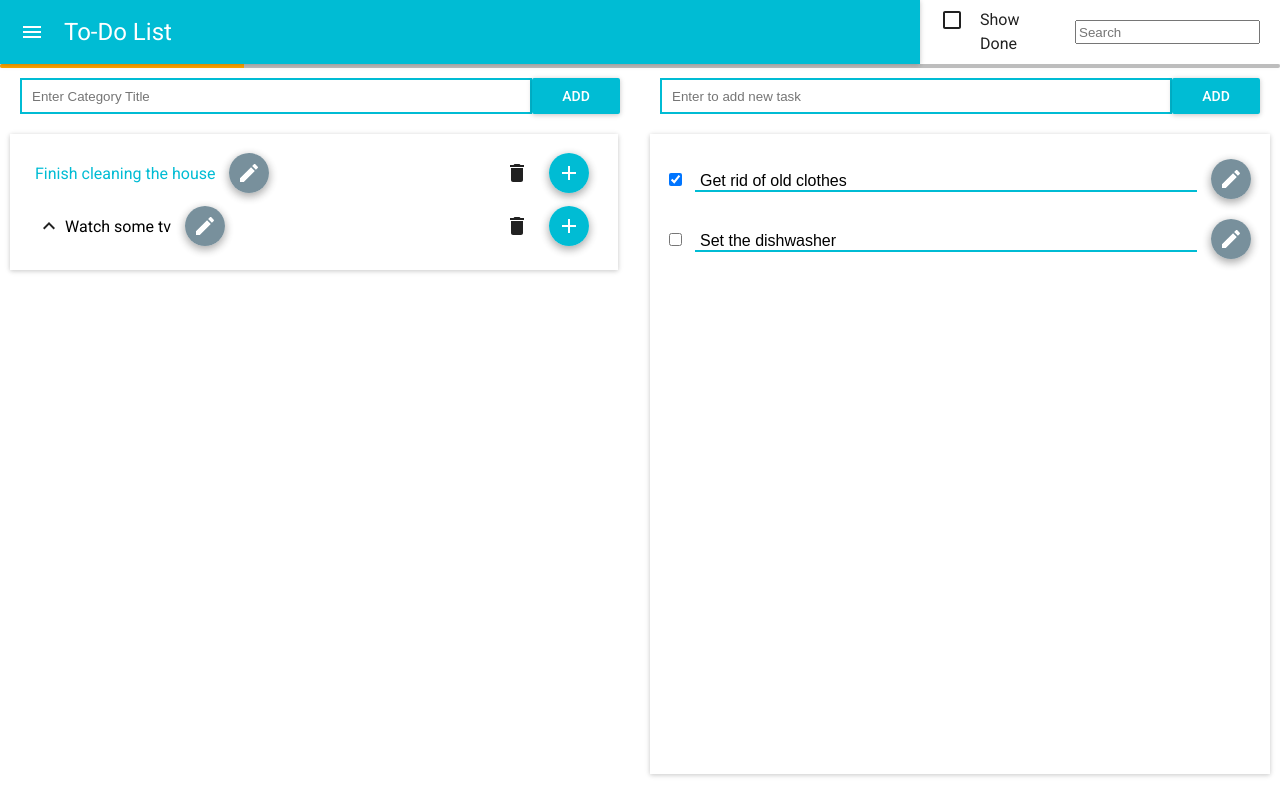
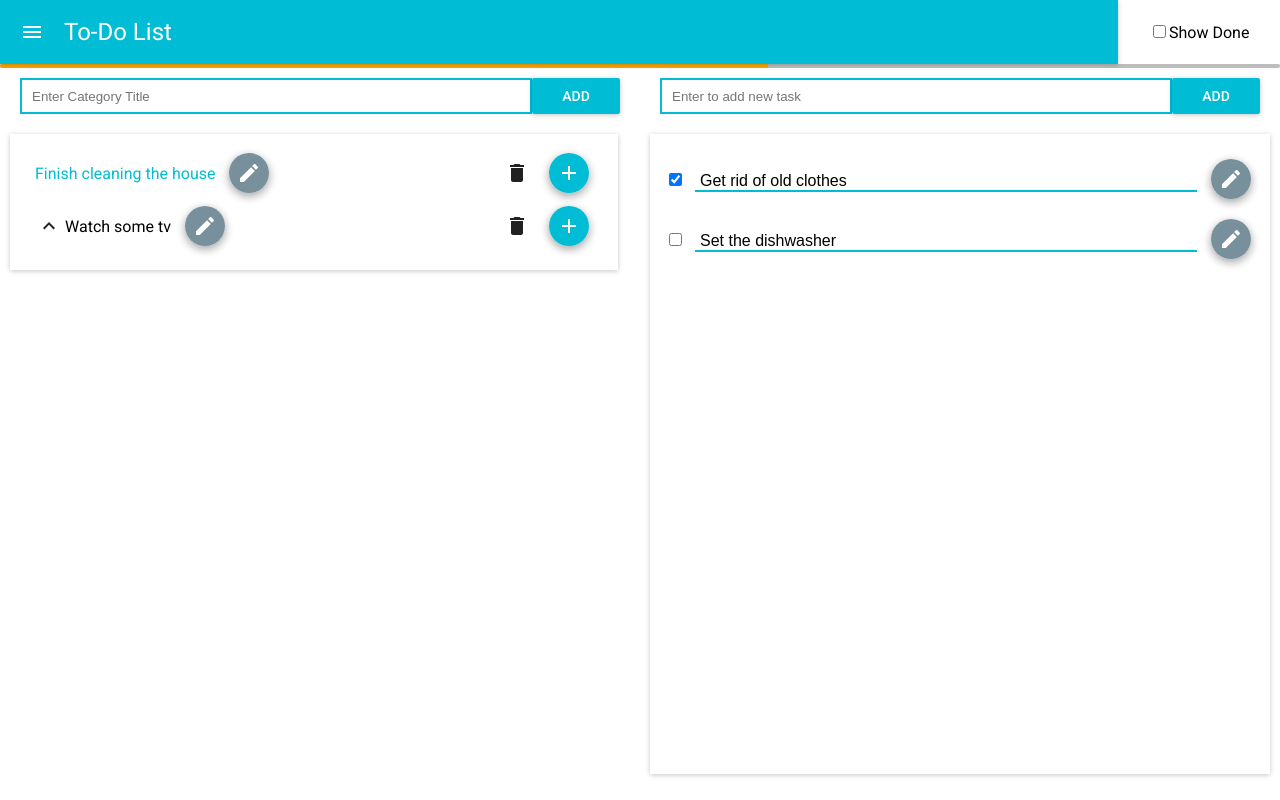
Before and after one commit to Tasarinan/react_todo, a React (Create React App) app: page /1 in a window 1280 px wide. Built offline with nearby package versions, Linux system fonts and the light colour scheme; what react-tap-event-plugin would draw is missing.

Commit message:
showDone and progressDone functionality

```diff
--- a/src/components/Category/index.js
+++ b/src/components/Category/index.js
@@ -11,9 +11,13 @@ import ProgressBar from "../ProgressBar";
 import CategoryTile from '../CategoryTile';
 import TodoTile from '../TodoTile';
 
-const Category = ({categoryList, addNewTask, editTask, ...restProps}) => (
+const Category = ({categoryList, isShowDoneChecked, checkCompleted, addNewTask, editTask, ...restProps}) => (
     <div>
-        <MainHeader categoryList={categoryList}/>
+        <MainHeader
+            categoryList={categoryList}
+            isShowDoneChecked={isShowDoneChecked}
+            checkCompleted={checkCompleted}
+        />
         <ProgressBar categoryList={categoryList}/>
         <div className="Category">
             <CategoryTile
--- a/src/components/MainHeader/MainHeader.css
+++ b/src/components/MainHeader/MainHeader.css
@@ -4,14 +4,9 @@
 .NavWrapper {
     display: flex;
     align-items: center;
-    width: 360px;
+    justify-content: center;
+    width: 180px;
     padding: 0 20px;
     background-color: white;box-shadow: rgba(0, 0, 0, 0.117647) 0px 1px 6px, rgba(0, 0, 0, 0.117647) 0px 1px 4px;
     /*border-bottom: 2px solid rgb(0, 188, 212);*/
 }
-.ShowFilter{
-    width: 250px;
-}
-.PageSearch input {
-    height: 24px;
-}
--- a/src/components/MainHeader/index.js
+++ b/src/components/MainHeader/index.js
@@ -3,14 +3,12 @@ import AppBar from 'material-ui/AppBar';
 import './MainHeader.css';
 
 import ShowFilter from '../ShowFilter';
-import PageSearch from '../PageSearch';
 
-const MainHeader = () =>
+const MainHeader = (props) =>
 	<div className="MainHeader">
 		<AppBar title="To-Do List" />
 		<div className="NavWrapper">
-			<ShowFilter/>
-			<PageSearch/>
+			<ShowFilter {...props}/>
 		</div>
 	</div>;
 
--- a/src/components/PageSearch/index.js
+++ /dev/null
@@ -1,9 +0,0 @@
-import React from 'react';
-
-const PageSearch = () => (
-	<div className="PageSearch">
-		<input type="search" name="page-search" id="page-search" placeholder="Search"/>
-	</div>
-);
-
-export default PageSearch;
--- a/src/components/ProgressBar/index.js
+++ b/src/components/ProgressBar/index.js
@@ -1,39 +1,32 @@
 import React from 'react';
 import LinearProgress from 'material-ui/LinearProgress';
 
-class ProgressBar extends React.Component {
+const ProgressBar = ({categoryList}) => {
 
-	constructor(props) {
-		super(props);
+	const progressCompleted = () => {
+        let totalCategories = 0;
+        let completedCategories = 0;
 
-		this.state = {
-			trued: 0,
-		};
-	}
+        categoryList.map(category => {
+            if(category.todos.length !==0){
+                let filtered  = category.todos.filter(todo => !todo.isCompleted);
+                if(filtered.length ===0){
+                    completedCategories +=1;
+				}
+                totalCategories +=1;
+                return category;
+            }
+            completedCategories +=1;
+            totalCategories +=1;
+            return category;
+        });
 
-	componentDidMount() {
-		this.timer = setTimeout(() => this.progress(5), 1000);
-	}
+        return completedCategories / totalCategories * 100;
+    };
 
-	componentWillUnmount() {
-		clearTimeout(this.timer);
-	}
-
-	progress(trued) {
-		if (trued > 100) {
-			this.setState({trued: 100});
-		} else {
-			this.setState({trued});
-			const diff = Math.random() * 10;
-			this.timer = setTimeout(() => this.progress(trued + diff), 1000);
-		}
-	}
-
-	render() {
-		return (
-			<LinearProgress color={"orange"} mode="determinate" value={this.state.trued} />
-		);
-	}
-}
+	return (
+		<LinearProgress color={"orange"} mode="determinate" value={progressCompleted()} />
+	);
+};
 
 export default ProgressBar;
--- a/src/components/ShowFilter/index.js
+++ b/src/components/ShowFilter/index.js
@@ -1,17 +1,24 @@
-import React, { Component } from 'react';
+import React from 'react';
 
-import Checkbox from 'material-ui/Checkbox';
+const ShowFilter = ({isShowDoneChecked, checkCompleted}) => {
+	let newIsShowDoneChecked;
 
-class ShowFilter extends Component {
-	render() {
-		return (
-			<div className="ShowFilter">
-				<Checkbox
-					label="Show Done"
-				/>
-			</div>
-		);
-	}
-}
+	const showDone = () => {
+        checkCompleted(newIsShowDoneChecked.checked)
+	};
+
+	return (
+		<div className="ShowFilter">
+			<input
+				id="ShowFilter"
+				type="checkbox"
+				defaultChecked={isShowDoneChecked}
+				ref={(isShowDoneChecked) => newIsShowDoneChecked = isShowDoneChecked}
+				onChange={showDone}
+			/>
+			<label htmlFor="ShowFilter">Show Done</label>
+		</div>
+	);
+};
 
 export default ShowFilter;
--- a/src/components/TodoItem/index.js
+++ b/src/components/TodoItem/index.js
@@ -30,7 +30,7 @@ const TodoItem = ({editTask, url, todoItem: {id, title, isCompleted, description
 				id="isCompleted"
 				defaultChecked={isCompleted}
 				ref={(isCompleted) => editedTask.newIsCompleted = isCompleted}
-				onBlur={handleSubmit}
+				onChange={handleSubmit}
 			/>
 			<input
 				type="text"
--- a/src/containers/DashboardContainer/index.js
+++ b/src/containers/DashboardContainer/index.js
@@ -13,6 +13,7 @@ class DashboardContainer extends Component {
             title: ""
         },
         isModalOpen: false,
+        isShowDoneChecked: false,
     };
 
     static createNewCategory(newTitle, isRoot) {
@@ -32,6 +33,18 @@ class DashboardContainer extends Component {
             isCompleted: false
         };
     }
+
+    checkCompleted = (newIsShowDoneChecked) => {
+        if(newIsShowDoneChecked) {
+            const newCategoryList = this.state.categoryList.map(category => {
+                category.todos = category.todos.filter(todo => todo.isCompleted);
+                return category;
+            });
+            this.setState({isShowDoneChecked: newIsShowDoneChecked, categoryList: newCategoryList})
+        }
+
+        this.setState({isShowDoneChecked: newIsShowDoneChecked})
+    };
 
     addNewCategory = (newCategoryTitle) => {
         const newCategoryList = [DashboardContainer.createNewCategory(newCategoryTitle, true), ...this.state.categoryList];
@@ -124,7 +137,7 @@ class DashboardContainer extends Component {
     handleModalOpen = () => this.setState(prevState => ({isModalOpen: !prevState.isModalOpen}));
 
     render() {
-        const {categoryList, modalConfig, isModalOpen} = this.state;
+        const {categoryList, modalConfig, isModalOpen, isShowDoneChecked} = this.state;
         const itemsToRender = categoryList
             .filter(cat => cat.root)
             .map(cat => cat.id);
@@ -133,6 +146,8 @@ class DashboardContainer extends Component {
         	<Dashboard
 				categoryList={categoryList}
 				itemsToRender={itemsToRender}
+                isShowDoneChecked={isShowDoneChecked}
+                checkCompleted={this.checkCompleted}
                 addNewCategory={this.addNewCategory}
 				editCategory={this.editCategory}
 				deleteCategory={this.deleteCategory}
--- a/src/data/data.json
+++ b/src/data/data.json
@@ -26,7 +26,7 @@
       {
         "id": 1434,
         "title": "Choose series to watch",
-        "isCompleted": true,
+        "isCompleted": false,
         "description": "Got ices. Aliquam bibendum quam in nulla condimem egestas facilisis ligula eu feugiat. Phasellus malesuada turpis ac ante accumsan."
       },
       {
```
